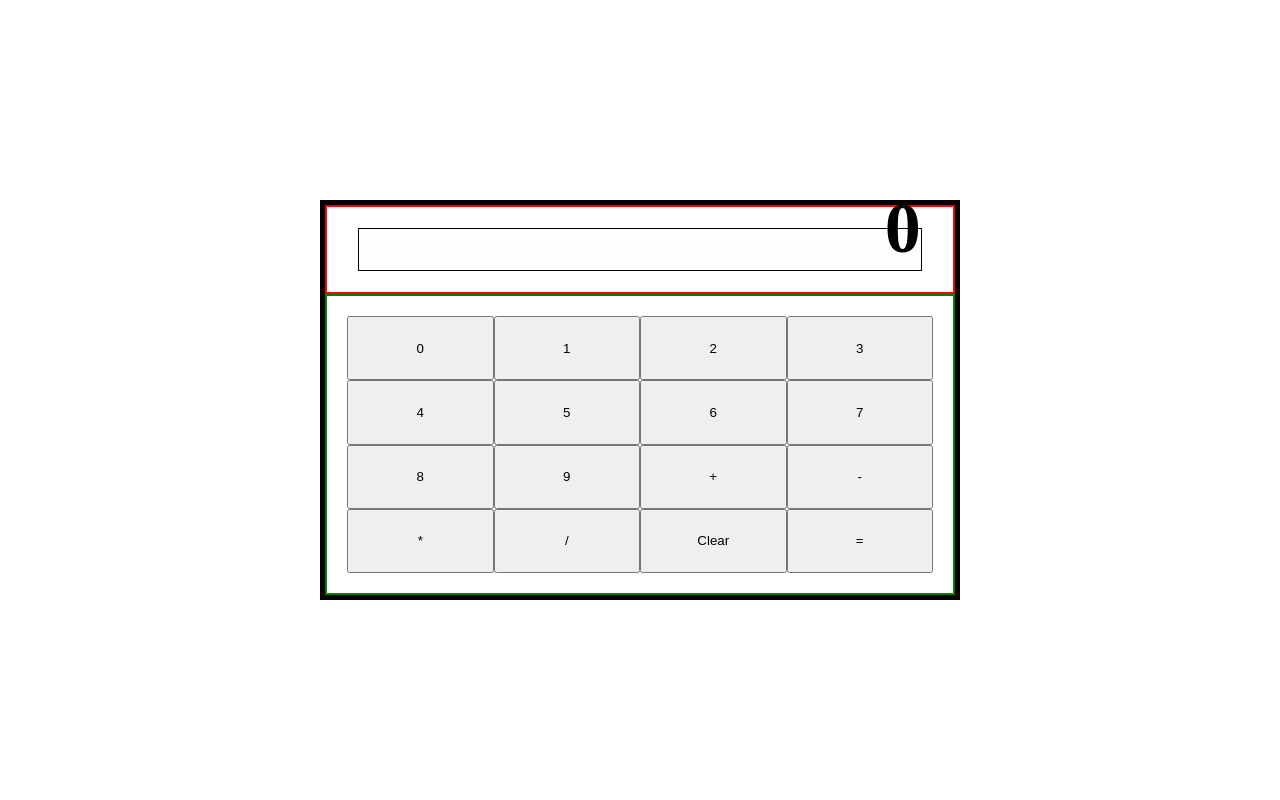
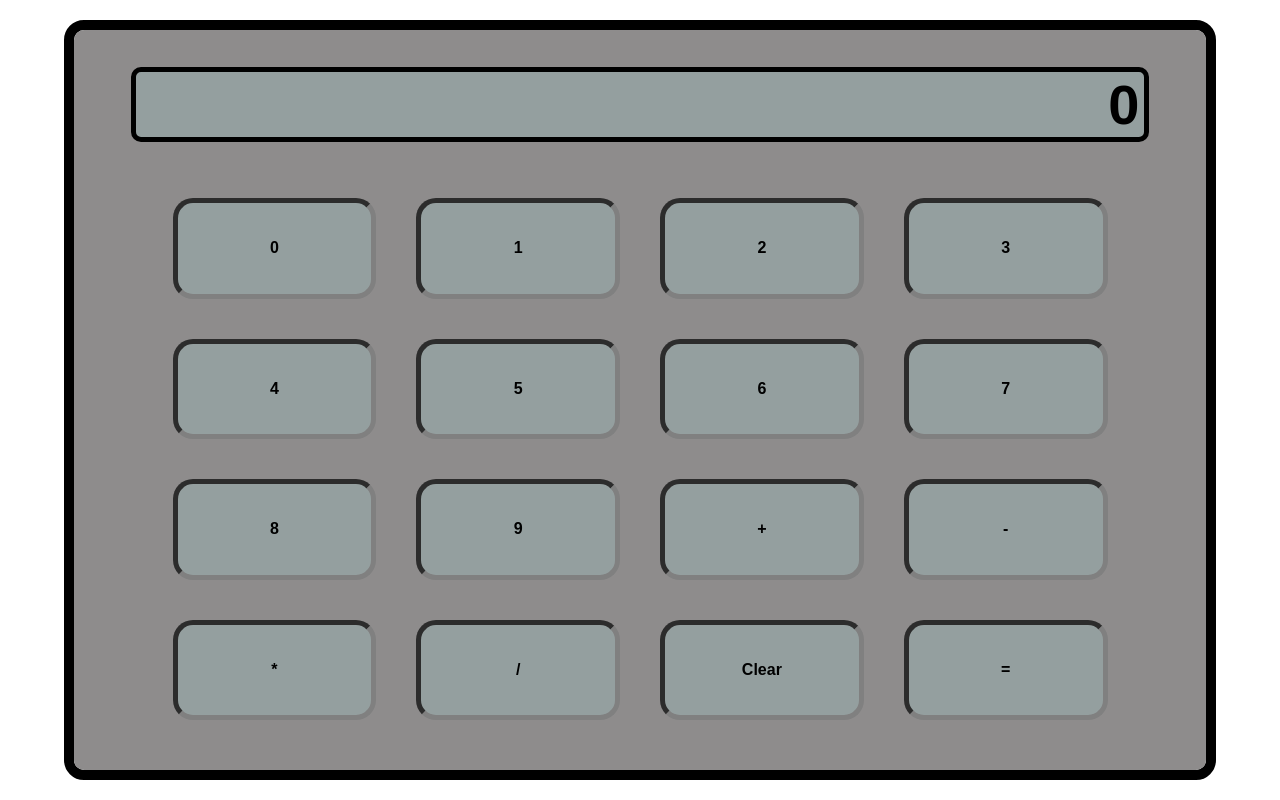
Before and after one commit to H8991/calculator, a plain HTML site: page index.html in a window 1280 px wide. Drawn offline with Linux system fonts and the light colour scheme.

Commit message:
Styled Calculator

```diff
--- a/styles.css
+++ b/styles.css
@@ -9,46 +9,71 @@ body {
     display: flex;
     justify-content: center;
     align-items: center;
-
+    font-family: Arial, Helvetica, sans-serif;
 }
 
 #calc-container {
-    width: 50vw;
-    height: 50vh;
-    border: 5px solid black;
-
+    width: 90vw;
+    max-width: 1400px;
+    min-width: 375px;
+    height: 95vh;
+    border: 10px solid black;
+    border-radius: 20px;
     display: flex;
     flex-direction: column;
 }
 
 #calc-screen-area {
-   border: 2px solid red;
-   background-color: rgb(255, 255, 255);
    flex: 1 1 20%;
    display: flex;
+   justify-content: center;
+   border-top-right-radius: 10px;
+     border-top-left-radius: 10px;
+   align-items: center;
+   background-color: rgb(142, 140, 140);
 }
 
+
 #calc-screen {
+    background-color: rgb(148, 159, 159);
     width: 90%;
-    height: 50%;
-    background-color: rgb(255, 253, 253);
-    border: 1px solid black;
-    margin: auto;
+    border: 5px solid black;
+    border-radius: 10px;
+    margin: 30px auto;
     display: flex;
     justify-content: end;
-    align-items: end;
+    align-items: center;
     font-size: 3em;
 }
 
+#display-text {
+    font-size: 7vh;
+    margin-right: 5px;
+}
+
 #button-area {
-     border: 2px solid green;
-     padding: 20px;
-     background-color: rgb(255, 255, 255);
+     width: 100%;
+     margin: auto;
+     padding-bottom: 30px;
+     background-color: rgb(142, 140, 140);
+     border-bottom-right-radius: 10px;
+     border-bottom-left-radius: 10px;
      flex: 1 1 80%;
      display:  flex;
      flex-wrap: wrap;
+     justify-content: center;
 }
 button {
-    width: 25%;
-
+    width: 18%;
+    background-color: rgb(255, 255, 255);
+    margin: 20px;
+    font-size: 2vh;
+    font-weight: bold;
+    text-align: center;
+    background-color: rgb(148, 159, 159);
+    border: 5px inset gray ;
+    border-radius: 20px;
 }
+button:hover {
+    border: 5px solid black;
+}
```
